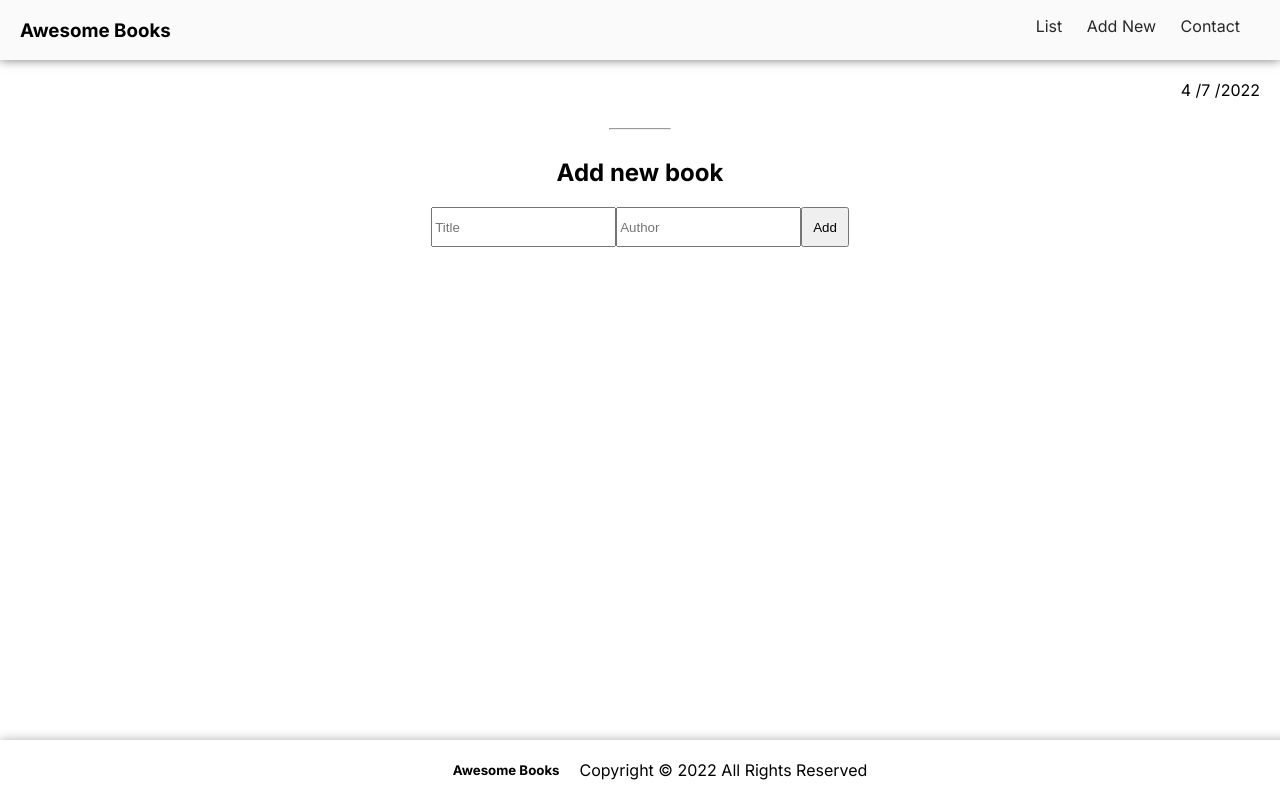
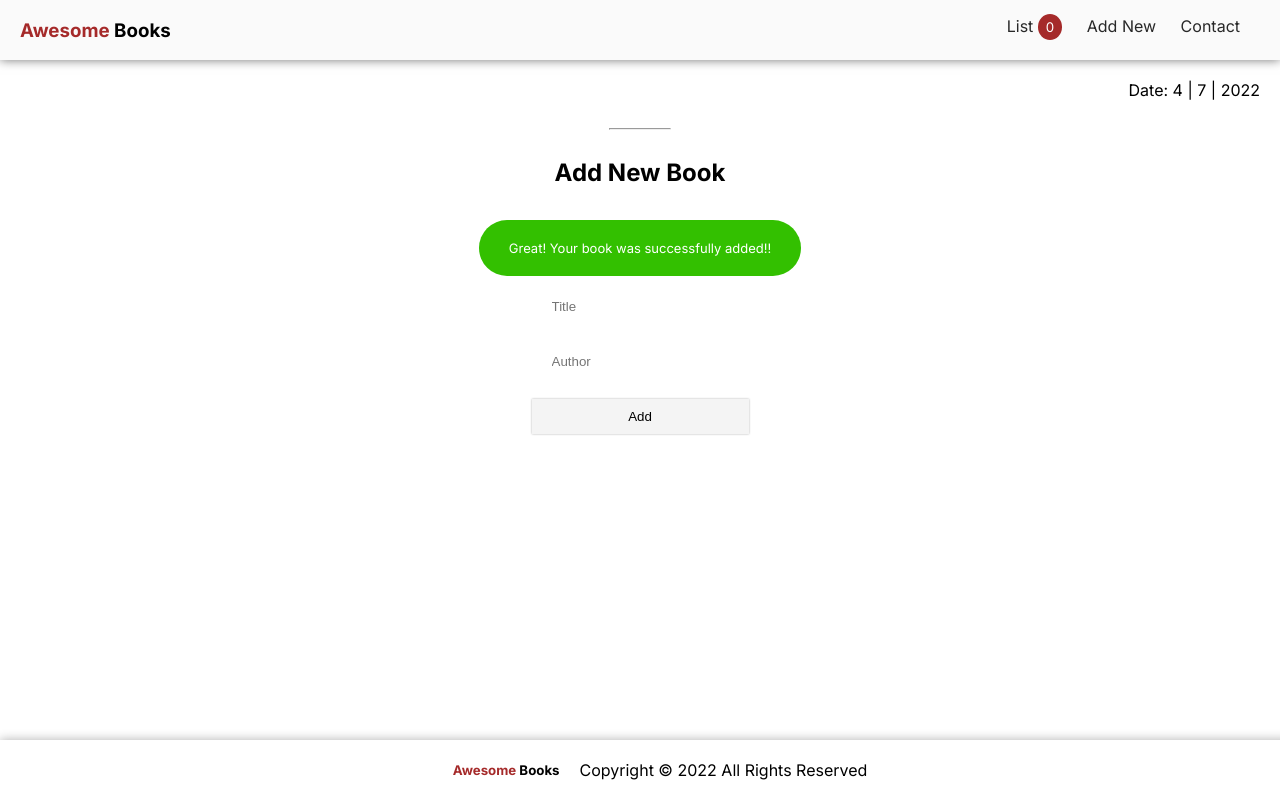
Before and after one commit to PromzzyKoncepts/BookStore, a website: page index.html in a window 1280 px wide. Both pictures are taken after typing "Sample", "Sample" into the empty fields and a click on the button "Add". Drawn offline with Linux system fonts and the light colour scheme.

Commit message:
Add extra features for Bookstore UI

```diff
--- a/app.js
+++ b/app.js
@@ -24,6 +24,12 @@ class StoredBooks {
     books.push(book);
     localStorage.setItem('books', JSON.stringify(books));
   }
+
+  // this part counts the numbber of books present from the local storage
+  static bookNumber() {
+    const books = JSON.parse(localStorage.getItem('books')) || [];
+    return books.length;
+  }
 }
 
 // the User Interface class that displays the books at the top
@@ -41,28 +47,22 @@ class UserInterFace {
     const bookLib = document.querySelector('.library');
     const bookDiv = document.createElement('div');
     bookDiv.className = 'book-container';
-
     const titleDiv = document.createElement('h5');
     const authorDiv = document.createElement('h5');
     const removeBtn = document.createElement('button');
 
     titleDiv.innerText = `${book.title}`;
     authorDiv.innerText = `${book.author}`;
-
     const bookReferences = document.createElement('p');
     bookReferences.innerText = `${book.title} by ${book.author}`;
     removeBtn.innerText = 'Remove';
     removeBtn.className = 'btn';
-
+    bookDiv.appendChild(bookReferences);
+    bookDiv.appendChild(removeBtn);
+    bookLib.appendChild(bookDiv);
     removeBtn.addEventListener('click', () => {
       UserInterFace.deleteBook(removeBtn);
     });
-
-    bookDiv.appendChild(bookReferences);
-
-    bookDiv.appendChild(removeBtn);
-
-    bookLib.appendChild(bookDiv);
   }
 
   static clearInput() {
@@ -94,10 +94,24 @@ document.querySelector('#add').addEventListener('click', (e) => {
   e.preventDefault();
   const title = document.getElementById('title').value;
   const author = document.getElementById('author').value;
-  const book = new Book(title, author);
-  StoredBooks.addBook(book);
-  UserInterFace.showBookList(book);
-  UserInterFace.clearInput();
+  const bookAddedMsg = document.getElementById('display-msg');
+  const message = document.createElement('p');
+  message.className = 'message';
+  bookAddedMsg.appendChild(message);
+  if (!title || !author) {
+    message.innerText = 'Title and author cannot be empty';
+    message.classList = 'error';
+  } else {
+    const book = new Book(title, author);
+    StoredBooks.addBook(book);
+    UserInterFace.showBookList(book);
+    UserInterFace.clearInput();
+    message.innerText = 'Great! Your book was successfully added!!';
+  }
+  setTimeout(() => {
+    message.textContent = '';
+    message.style.display = 'none';
+  }, 3000);
 });
 
 const showContact = document.getElementById('showContact');
@@ -125,5 +139,15 @@ showBooks.addEventListener('click', () => {
   document.getElementsByClassName('formElement')[0].style.display = 'none';
 });
 
+function changeLinkColor(index) {
+  const navItems = document.querySelectorAll('.nav-item');
+  Array.from(navItems).forEach((item, ind) => (ind === index ? item.classList.toggle('clicked-link') : item.classList.remove('clicked-link')));
+}
+changeLinkColor();
+
+const listNum = document.getElementById('showListNum');
+listNum.className = 'list';
+listNum.innerText = `${StoredBooks.bookNumber()}`;
+
 const date = document.getElementsByClassName('date')[0];
-date.innerText = `${new Date().getDate()} /${new Date().getMonth()} /${new Date().getFullYear()}`;
+date.innerText = ` Date: ${new Date().getDate()} | ${new Date().getMonth()} | ${new Date().getFullYear()}`;
--- a/index.html
+++ b/index.html
@@ -12,35 +12,35 @@
   </head>
   <body>
     <header>
-      <h3>Awesome Books</h3>
+      <h3><span>Awesome</span> Books</h3>
       <nav>
-        <ul>
+        <ul class="navbar">
           <li>
-            <a href="#listBook" id="showList">List</a>
-            <a href="#form" id="showForm">Add New</a>
-            <a href="#contact" id="showContact">Contact</a>
+            <a href="#listBook" class="nav-item" id="showList"  onclick="changeLinkColor(0)">List <small id="showListNum"></small></a>
+            <a href="#form" class="nav-item" id="showForm" onclick="changeLinkColor(1)">Add New</a>
+            <a href="#contact" class="nav-item" id="showContact" onclick="changeLinkColor(2)">Contact</a>
           </li>
         </ul>
       </nav>
     </header>
 
-    <section class="date">
-      <p>March 21st 2022</p>
-    </section>
+    <div class="date">
+    </div>
 
     <section id="listBook" class="wrapper">
       <h1> All Awesome Books</h1>
-      <section class="library"></section>
+      <div class="library"></div>
       <section class="formElement">
-      <hr>
-      <h2 id="BTitle">Add new book</h2>
-      <form id="form">
-        <input type="text" name="title" id="title" placeholder="Title">
-        <br> <br>
-        <input type="text" name="author" id="author" placeholder="Author">
-        <br> <br>
-        <button type="button" id="add">Add</button>
-      </form>
+        <hr>
+        <h2 id="BTitle">Add New Book</h2>
+        <div id="display-msg"></div>
+        <form id="form">
+          <input type="text" name="title" id="title" placeholder="Title" required>
+
+          <input type="text" name="author" id="author" placeholder="Author" required>
+
+          <button type="button" id="add">Add</button>
+        </form>
       </section>
     </section>
 
@@ -56,7 +56,7 @@
     </section>
 
     <footer>
-      <h5>Awesome Books</h5>
+      <h5><span>Awesome</span> Books</h5>
       <p>Copyright &copy; 2022 All Rights Reserved </p>
     </footer>
     <script src="app.js"></script>
--- a/style.css
+++ b/style.css
@@ -13,21 +13,22 @@ body {
 }
 
 .library > div:nth-child(odd) {
-  background-color: gray;
+  background-color: brown;
   color: #fff;
 }
 
 .btn {
   margin: 10px;
+  border: none;
 }
-.btn:hover{
+
+.btn:hover {
   background-color: #900000;
   border: none;
   color: #fafafa;
-  border: 1px white;
   border-radius: 5px;
   transition: all 0.5s ease-out;
-
+  box-shadow: 0 0 3px #282828;
 }
 
 .formElement {
@@ -46,9 +47,49 @@ h1 {
   margin-top: 10px;
 }
 
+.clicked-link {
+  color: rgb(165, 42, 42);
+  font-weight: 800;
+  outline: 0;
+  padding-bottom: 9px;
+  border: 1px solid;
+  border-color: rgba(165, 42, 42, 0.511);
+  border-width: 0 0 1px;
+  transition: all 0.5s ease-in-out;
+}
+
 #add {
-  float: right;
-  padding: 4px 10px;
+  border: none;
+  background-color: #f4f4f4;
+  box-shadow: 0 0 2px #afafaf;
+  padding: 10px;
+  cursor: pointer;
+}
+
+#add:hover {
+  background-color: brown;
+  border: none;
+  border-radius: 7px;
+  color: #f4f4f4;
+  transition: all 0.6s ease-in-out;
+}
+
+#form {
+  display: flex;
+  flex-direction: column;
+  gap: 20px;
+}
+
+input {
+  padding: 10px 20px;
+  outline: 0;
+  border-width: 0 0 0;
+  border-color: #282828;
+}
+
+input:focus {
+  border-width: 0 0 1px;
+  border-color: brown;
 }
 
 /* styles for the header */
@@ -59,6 +100,10 @@ header {
   background-color: #fafafa;
   box-shadow: 0 0 10px rgb(118, 118, 118);
   padding: 0 20px;
+}
+
+span {
+  color: brown;
 }
 
 li {
@@ -111,15 +156,38 @@ footer {
   left: 0;
   bottom: 0;
   width: 100%;
+  background-color: #fff;
 }
 
 /* styles for the date and time section */
 .date {
-  /* float: right; */
   padding: 20px;
-
-  /* position: absolute; */
   display: flex;
   flex-direction: row;
   justify-content: flex-end;
 }
+
+.message {
+  display: block;
+  background-color: rgb(51, 192, 0);
+  padding: 20px 30px;
+  border-radius: 30px;
+  font-size: 13px;
+  color: white;
+}
+
+.error {
+  padding: 20px 30px;
+  border-radius: 30px;
+  font-size: 13px;
+  color: white;
+  background-color: red;
+}
+
+/* styling for number of books */
+#showListNum {
+  background-color: brown;
+  padding: 5px 8px;
+  border-radius: 100%;
+  color: #fff;
+}
```
